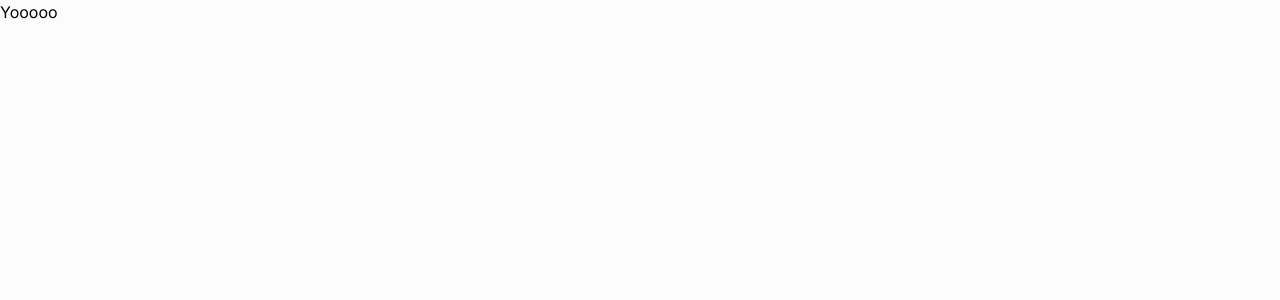
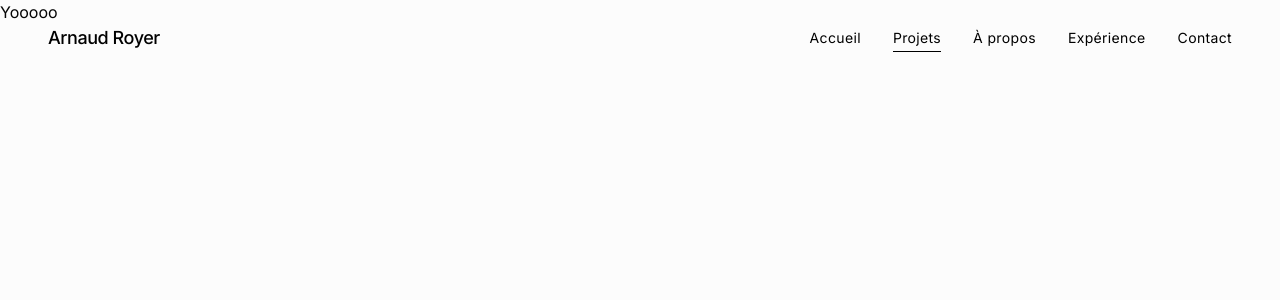
Before and after one commit to itsarnaud/Portfolio, a Next.js app: page /projects in a window 1280 px wide. Shown: the top 300 px of the page. Built offline with nearby package versions, Linux system fonts and the light colour scheme.

Commit message:
Feat: Navbar

```diff
--- a/src/app/layout.tsx
+++ b/src/app/layout.tsx
@@ -3,6 +3,7 @@ import { Geist_Mono, Inter, Instrument_Serif } from 'next/font/google';
 import { SmoothScroll }   from '../components/gsap/SmoothScroll';
 import { CustomCursor }   from '../components/gsap/CustomCursor';
 import { PageTransition } from '../components/gsap/PageTransition';
+import Navbar from '../components/global/Navbar';
 import "./globals.css";
 
 const inter = Inter({
@@ -35,6 +36,7 @@ export default function RootLayout({
     <html lang="fr" suppressHydrationWarning>
       <body className={`${inter.variable} ${instrumentSerif.variable} ${geistMono.variable} font-sans antialiased`}>
         <CustomCursor />
+        <Navbar />
         <PageTransition />
         <SmoothScroll>
           <main className="min-h-screen">
--- a/src/app/page.tsx
+++ b/src/app/page.tsx
@@ -1,10 +1,12 @@
-import { MagneticButton } from '../components/ui/MagneticButton';
-import Link from 'next/link';
+// import { MagneticButton } from '../components/ui/MagneticButton';
+// import Link from 'next/link';
 
 export default function Home() {
   return (
     <>
-      <MagneticButton>
+
+
+{/* <      <MagneticButton>
         <Link
           href="/projects"
           className="inline-flex items-center gap-2 px-8 py-4 bg-foreground text-background text-sm tracking-wide hover:opacity-90 transition-opacity"
@@ -20,10 +22,7 @@ export default function Home() {
             />
           </svg>
         </Link>
-      </MagneticButton>
-      <div className="bg-red-500 h-screen w-40"></div>
-      <div className="bg-blue-500 h-screen w-40"></div>
-      <div className="bg-gray-500 h-screen w-40"></div>
+      </MagneticButton>> */}
     </>
   );
 }
--- /dev/null
+++ b/src/components/global/Navbar.tsx
@@ -0,0 +1,127 @@
+'use client'
+
+import { useEffect, useRef, useState } from 'react'
+import { usePathname } from 'next/navigation'
+import Link from 'next/link'
+import gsap from 'gsap'
+
+const navLinks = [
+  { href: "/",           label: "Accueil" },
+  { href: "/projects",   label: "Projets" },
+  { href: "/about",      label: "À propos" },
+  { href: "/experience", label: "Expérience" },
+  { href: "/contact",    label: "Contact" },
+]
+
+const Navbar = () => {
+  const navRef       = useRef<HTMLElement>(null)
+  const menuRef      = useRef<HTMLDivElement>(null)
+  const menuItemsRef = useRef<HTMLAnchorElement[]>([])
+  const [isMenuOpen, setIsMenuOpen] = useState(false)
+  const pathname = usePathname()
+
+  useEffect(() => {
+    gsap.fromTo(
+      navRef.current,
+      { y: -100, opacity: 0 },
+      { y: 0, opacity: 1, duration: 1, ease: "power3.out", delay: 0.8 },
+    )
+  }, [])
+
+  useEffect(() => {
+    if (isMenuOpen) {
+      gsap.fromTo(
+        menuRef.current,
+        { clipPath: "circle(0% at calc(100% - 2rem) 2rem)" },
+        { clipPath: "circle(150% at calc(100% - 2rem) 2rem)", duration: 0.8, ease: "power4.inOut" },
+      )
+      gsap.fromTo(
+        menuItemsRef.current,
+        { y: 40, opacity: 0 },
+        { y: 0, opacity: 1, duration: 0.6, stagger: 0.1, ease: "power3.out", delay: 0.3 },
+      )
+    }
+  }, [isMenuOpen])
+
+  const closeMenu = () => {
+    gsap.to(menuRef.current, {
+      clipPath: "circle(0% at calc(100% - 2rem) 2rem)",
+      duration: 0.6,
+      ease: "power4.inOut",
+      onComplete: () => setIsMenuOpen(false),
+    })
+  };
+
+  return (
+    <>
+      <nav
+        ref={navRef}
+        className="fixed top-0 left-0 right-0 z-50 px-6 md:px-12 py-6 flex items-center justify-between mix-blend-difference"
+      >
+        <Link
+          href="/"
+          className="text-lg font-medium tracking-tight text-primary-foreground hover:opacity-70 transition-opacity"
+        >
+          Arnaud Royer
+        </Link>
+
+        <div className="hidden md:flex items-center gap-8">
+          {navLinks.map((link) => (
+            <Link
+              key={link.href}
+              href={link.href}
+              className={`text-sm tracking-wide text-primary-foreground hover:opacity-70 transition-opacity relative ${pathname === link.href ? 'after:absolute after:-bottom-1 after:left-0 after:w-full after:h-px after:bg-current' : ''}`}
+            >
+              {link.label}
+            </Link>
+          ))}
+        </div>
+
+        <button
+          onClick={() => setIsMenuOpen(true)}
+          className="md:hidden flex flex-col gap-1.5 p-2"
+          aria-label="Ouvrir le menu"
+        >
+          <span className="w-6 h-px bg-primary-foreground" />
+          <span className="w-6 h-px bg-primary-foreground" />
+        </button>
+      </nav>
+
+      {isMenuOpen && (
+        <div
+          ref={menuRef}
+          className="fixed inset-0 z-60 bg-foreground flex flex-col items-center justify-center"
+          style={{ clipPath: "circle(0% at calc(100% - 2rem) 2rem)" }}
+        >
+          <button
+            onClick={closeMenu}
+            className="absolute top-6 right-6 p-2 text-background"
+            aria-label="Fermer le menu"
+          >
+            <svg width="24" height="24" viewBox="0 0 24 24" fill="none" stroke="currentColor" strokeWidth="2">
+              <line x1="18" y1="6" x2="6" y2="18" />
+              <line x1="6" y1="6" x2="18" y2="18" />
+            </svg>
+          </button>
+          <nav className="flex flex-col items-center gap-8">
+            {navLinks.map((link, i) => (
+              <Link
+                key={link.href}
+                ref={(el) => {
+                  if (el) menuItemsRef.current[i] = el
+                }}
+                href={link.href}
+                onClick={closeMenu}
+                className={`text-4xl font-display text-background hover:opacity-70 transition-opacity ${pathname === link.href ? 'opacity-50' : '' }`}
+              >
+                {link.label}
+              </Link>
+            ))}
+          </nav>
+        </div>
+      )}
+    </>
+  )
+}
+
+export default Navbar;
```
